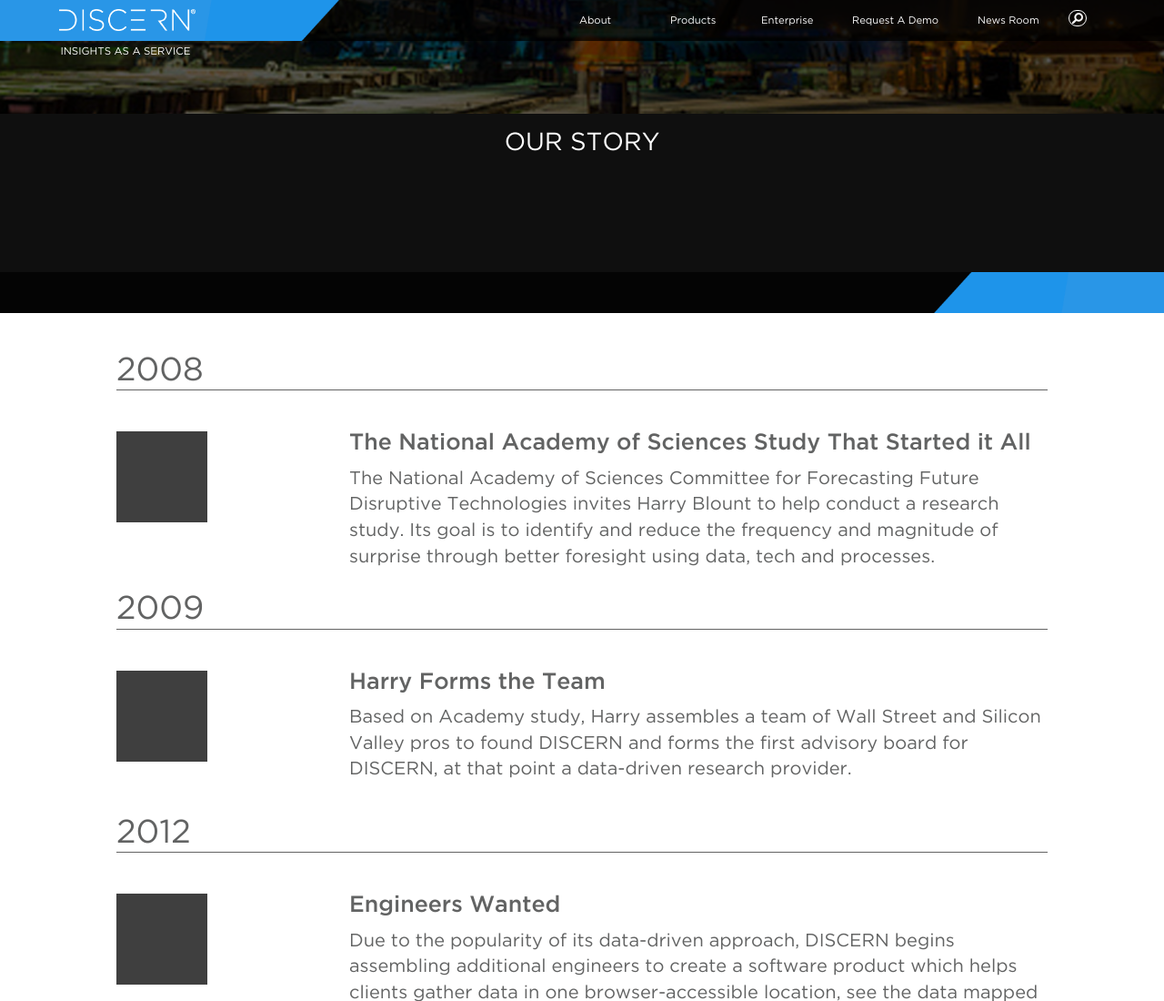
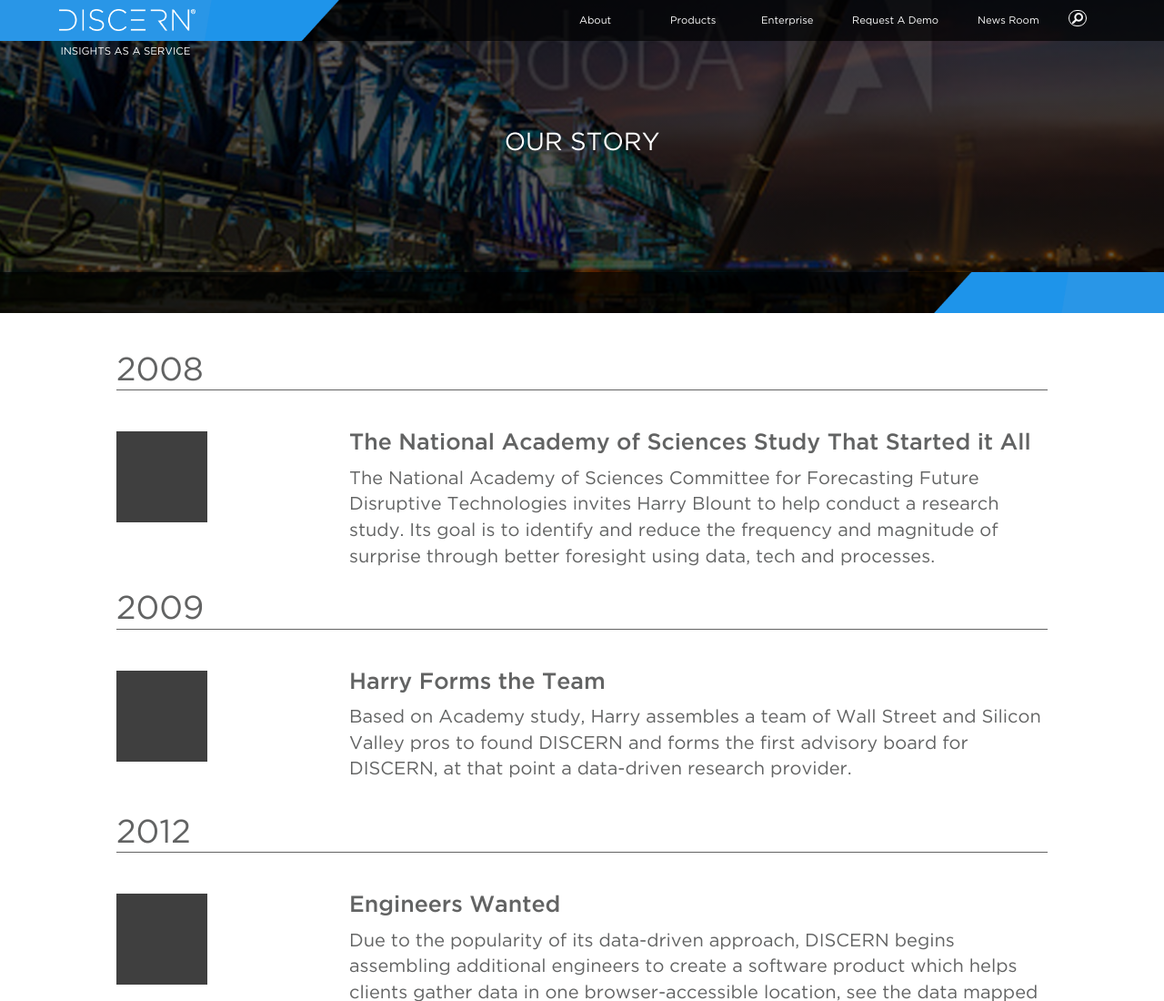
Before and after one commit to galdinorosas/discernStory, a website: page index.html in a window 1280 px wide. Shown: the top 1100 px of the page at 91% size. Drawn offline with nearby package versions, Linux system fonts and the light colour scheme.

Commit message:
removed fixed aspect from hero image.

```diff
--- a/scss/styles.scss
+++ b/scss/styles.scss
@@ -168,7 +168,7 @@
 }
 
 section.hero {
-    background: linear-gradient( rgba(0, 0, 0, 0.65), rgba(0, 0, 0, 0.65)), url('../../images/storyHero.png') no-repeat center center fixed;
+    background: linear-gradient( rgba(0, 0, 0, 0.65), rgba(0, 0, 0, 0.65)), url('../../images/storyHero.png') no-repeat center center;
     -webkit-background-size: cover;
     -moz-background-size: cover;
     -o-background-size: cover;
@@ -176,7 +176,6 @@
     color: white;
     font-family: 'gothamBook';
     max-height: 350px;
-    background-position-y: -290px;
     .heroStatement {
         font-size: 2.75em;
         text-align: center;
```
Also changed, not shown: public/css/styles.css.
